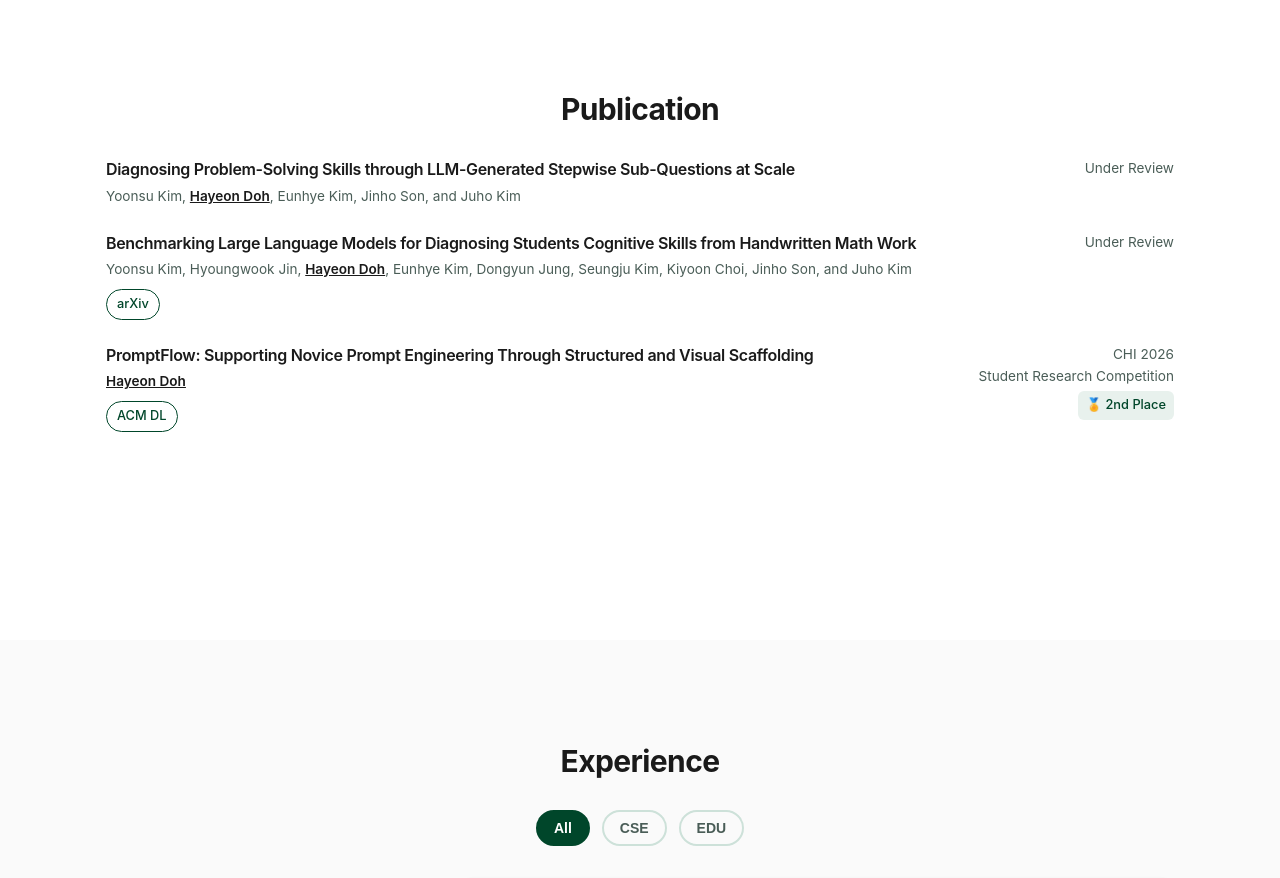
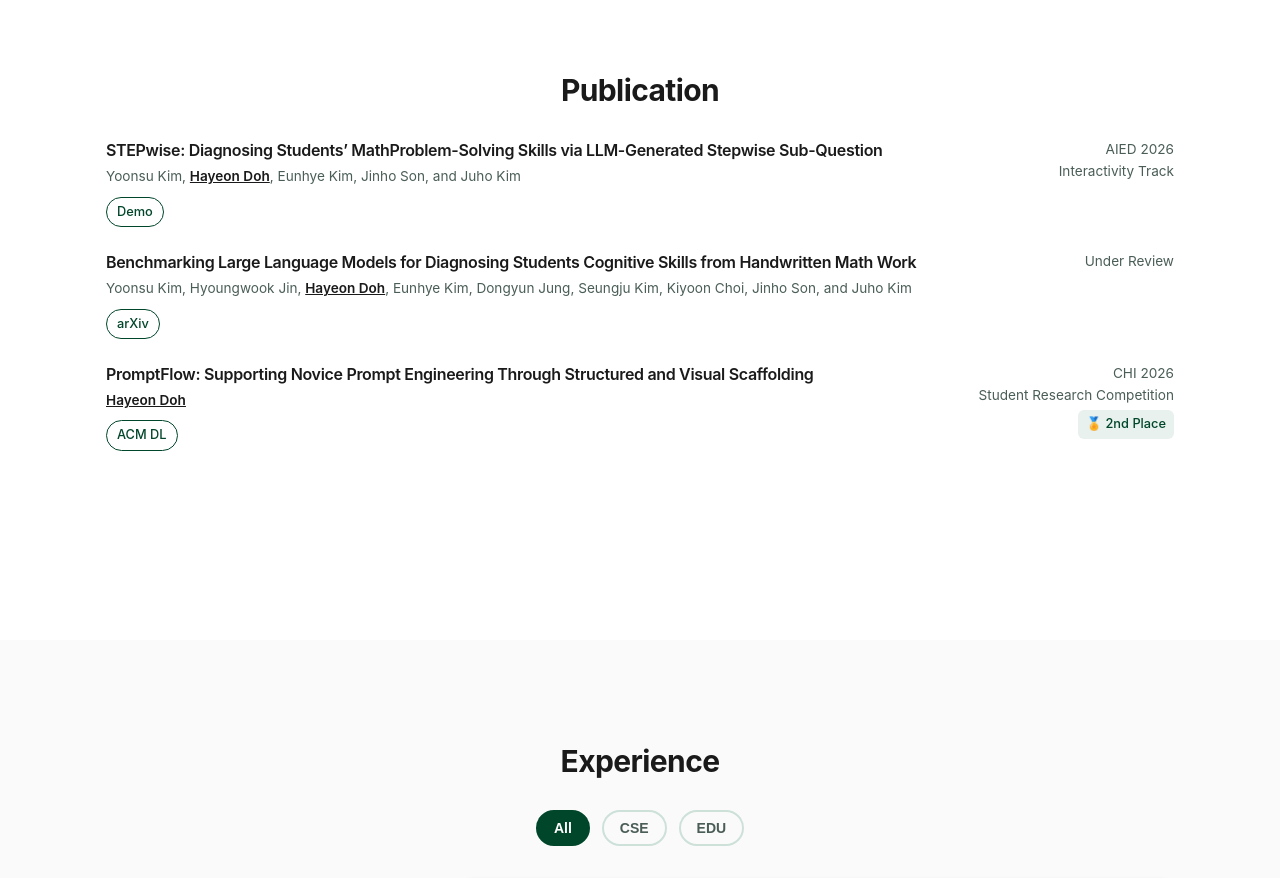
Before and after one commit to doh-ha/doh-ha.github.io, a React (Create React App) app: page / in a window 1280 px wide. Shown: the part 960-1838 px from the top of the page. Built offline with nearby package versions, Linux system fonts and the light colour scheme.

Commit message:
✨ add AIED interactivity

```diff
--- a/src/data/Publication.data.ts
+++ b/src/data/Publication.data.ts
@@ -14,10 +14,11 @@ export interface PublicationItem {
 
 export const publications: PublicationItem[] = [
   {
-    title: "Diagnosing Problem-Solving Skills through LLM-Generated Stepwise Sub-Questions at Scale",
+    title: "STEPwise: Diagnosing Students’ MathProblem-Solving Skills via LLM-Generated Stepwise Sub-Question",
     authors: "Yoonsu Kim, Hayeon Doh, Eunhye Kim, Jinho Son, and Juho Kim",
-    venue: "Under Review",
+    venue: "AIED 2026\n Interactivity Track",
     highlightName: "Hayeon Doh",
+    link: { url: "https://www.youtube.com/watch?v=cyquqLOIEoo&feature=youtu.be", label: "Demo" },
   },
   {
     title: "Benchmarking Large Language Models for Diagnosing Students Cognitive Skills from Handwritten Math Work",
```
